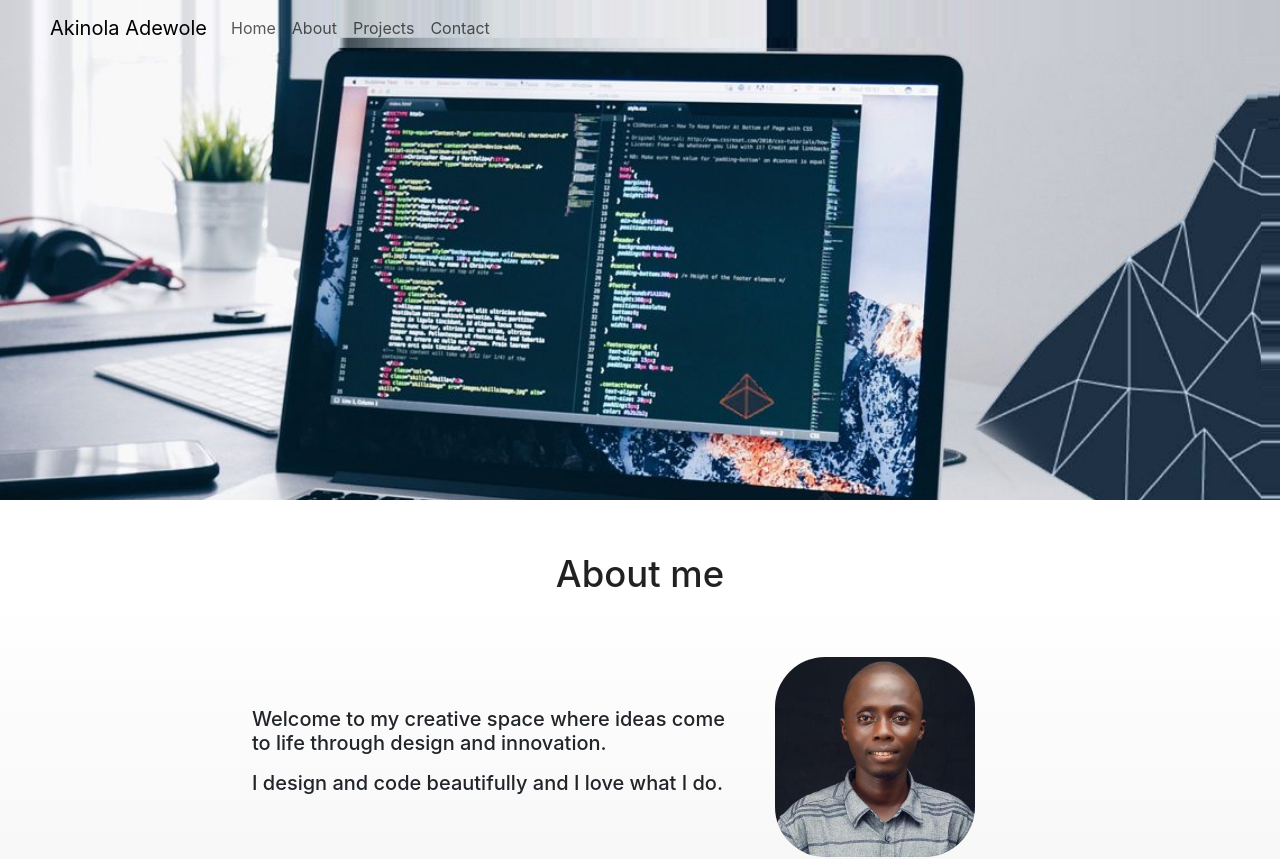
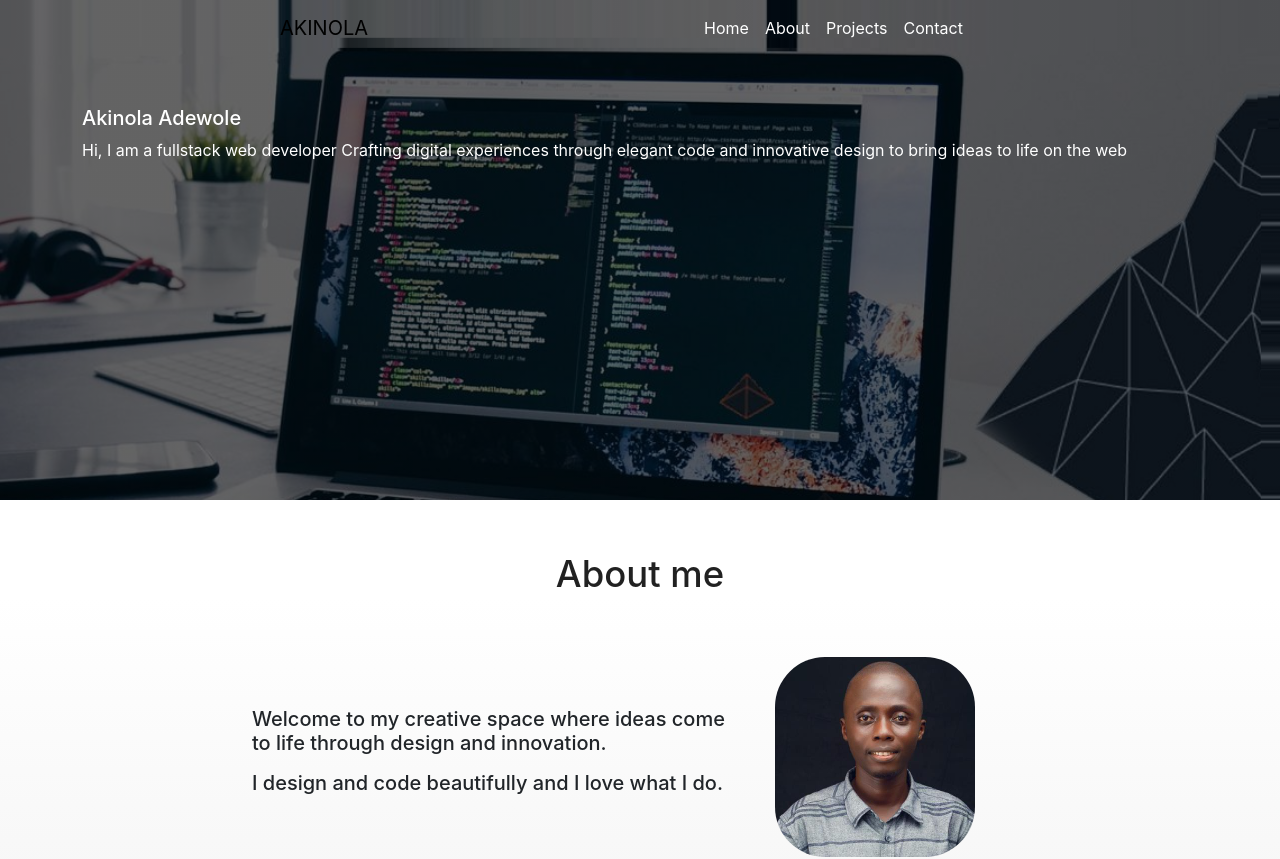
Before and after one commit to AkinolaAdewole/Portfolio-Akinola, a React (Create React App) app: page / in a window 1280 px wide. Shown: the top 859 px of the page. Built offline with nearby package versions, Linux system fonts and the light colour scheme.

Commit message:
Portfolio

```diff
--- a/src/ReUsables/NavBar.jsx
+++ b/src/ReUsables/NavBar.jsx
@@ -6,10 +6,11 @@ const NavBar = () => {
   return (
     <div className='bg'>
           <nav className="navbar navbar-expand-lg navbar-light">
-      <Link className="navbar-brand logomargin" to="/">Akinola Adewole</Link>
+              <Link className="navbar-brand logomargin" to="/">AKINOLA</Link>
 
               <button
                 className="navbar-toggler"
+                style={{margingLeft:'150px'}}
                 type="button"
                 data-toggle="collapse"
                 data-target="#navbarNavDropdown"
@@ -20,23 +21,35 @@ const NavBar = () => {
                 <span className="navbar-toggler-icon"></span>
               </button>
 
-      <div className="collapse navbar-collapse" id="navbarNavDropdown">
+              <div className="container">
+                  <div className="collapse navbar-collapse navpadding" id="navbarNavDropdown">
                     <ul className="navbar-nav">
                       <li className="nav-item active">
-            <Link className="nav-link" to="/">Home</Link>
+                        <Link className="nav-link text-white" to="/">Home</Link>
                       </li>
                       <li className="nav-item">
-            <Link className="nav-link" to="/about">About</Link>
+                        <Link className="nav-link text-white" to="/about">About</Link>
                       </li>
                       <li className="nav-item">
-            <Link className="nav-link" to="/projects">Projects</Link>
+                        <Link className="nav-link text-white" to="/projects">Projects</Link>
                       </li>
                       <li className="nav-item">
-            <Link className="nav-link" to="/contact">Contact</Link>
+                        <Link className="nav-link text-white" to="/contact">Contact</Link>
                       </li>
                     </ul>
                   </div>
+              </div>
+
             </nav>
+
+            <div className='container' style={{paddingTop:"50px"}}>
+              <h5 className='text-white'>Akinola Adewole</h5>
+              <p className='text-white'>
+                Hi, I am a fullstack web developer Crafting digital experiences through elegant code and
+                innovative design to bring ideas to life on the web
+              </p>
+            </div>
+
     </div>
   );
 };
--- a/src/components/Home.jsx
+++ b/src/components/Home.jsx
@@ -32,7 +32,9 @@ const Home = () => {
                         </div>
                     </div>
 
-                    <div className='' data-aos="fade-left" data-aos-duration="3000" > <img className='img1' src={akinola}  /></div>
+                      <div className='' data-aos="fade-left" data-aos-duration="3000" >
+                        <img className='img1' src={akinola}  />
+                      </div>
                  </div>
                 </div>
            </div>
--- a/src/styles/home.css
+++ b/src/styles/home.css
@@ -121,10 +121,14 @@ footer{
 
 
 
-@media only screen and (max-width: 993px) {
+@media only screen and (max-width: 992px) {
    .flex1{
     display: flex;
     flex-direction: column;
    }
 
+   .passion{
+    width: 85%;
+    padding-top: 30px;
+   }
   }
--- a/src/styles/navbar.css
+++ b/src/styles/navbar.css
@@ -5,10 +5,10 @@
 }
 
 
-@media only screen and (min-width: 800px) {
+@media only screen and (min-width: 993px) {
 
     .bg{
-        background: url('../pics/port1.png');
+        background: linear-gradient(rgba(0,0,0,0.6),rgba(0,0,0,0.6)),url('../pics/port1.png');
         min-height: 500px;
         width: 100%;
         background-repeat: no-repeat;
@@ -22,7 +22,11 @@
     }
 
     .logomargin{
-        margin-left: 50px;
+        margin-left: 280px;
+    }
+
+    .navpadding{
+        padding-left: 300px;
     }
 
     .navmargin{
@@ -36,15 +40,18 @@
 
 
 
-  @media screen and (max-width: 790px){
+  @media screen and (max-width: 992px){
 
 
     .bg{
-        background: url('../pics/port1.png');
+        background: linear-gradient(rgba(0,0,0,0.6),rgba(0,0,0,0.6)),url('../pics/port1.png');
         height: 500px;
         background-repeat: no-repeat;
         width: 100;
         background-size: auto;
+    }
 
+    .logomargin{
+        margin-left: 20px;
     }
   }
```
Lines whose indentation alone changed are shown as unchanged.
